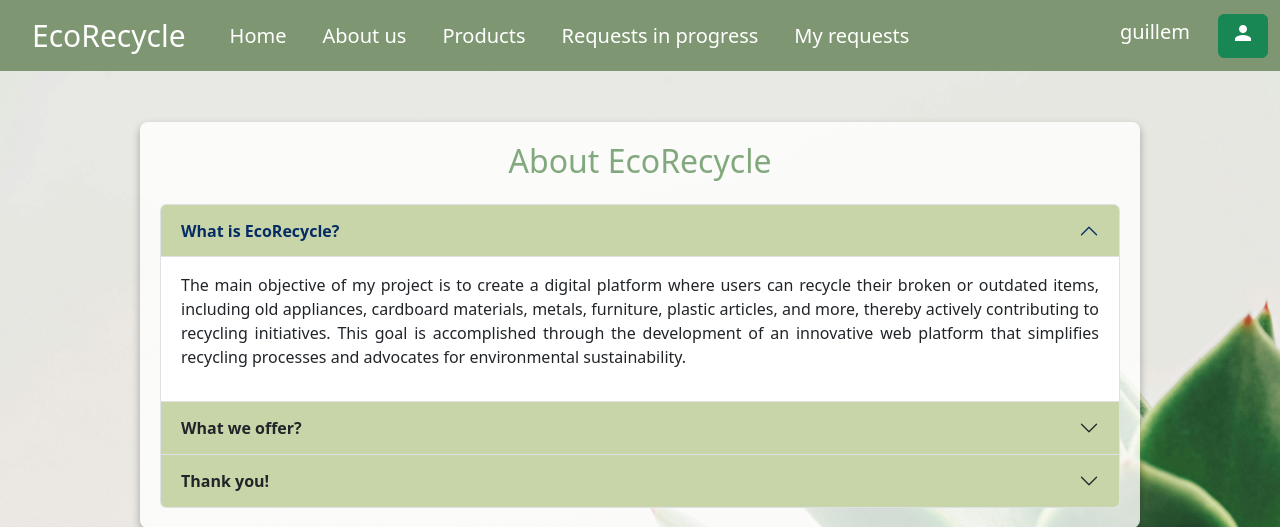
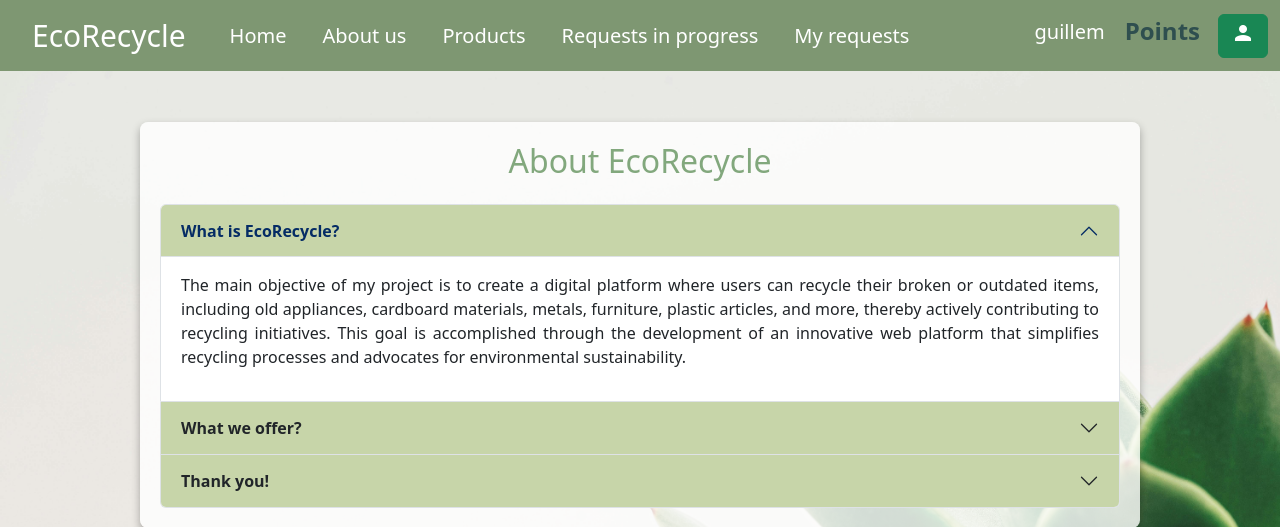
Before and after one commit to Guillemtejonestalella/EcoRecycleProject, a Django app: page /aboutus in a window 1280 px wide. Shown: the top 527 px of the page. Run offline with Django 5.2, Linux system fonts and the light colour scheme; a user stored in the database is signed in; some libraries are stand-ins or nearby versions.

Commit message:
[OK] FUNCIONAMENT PRINCIPAL DE ECORECYCLE

```diff
--- a/ecoApp/templates/ecoApp/base.html
+++ b/ecoApp/templates/ecoApp/base.html
@@ -56,6 +56,11 @@
             <div class="account-name">
               <h4>{{user}}</h4>
             </div>
+
+            <div class="">
+              <h4 style="color: darkslategray; font-weight: bold; padding-right: 10px;">{{ user.profile.ProfilePoints }} Points</h4>
+            </div>
+
 
             <div class="dropdown">
 
```
